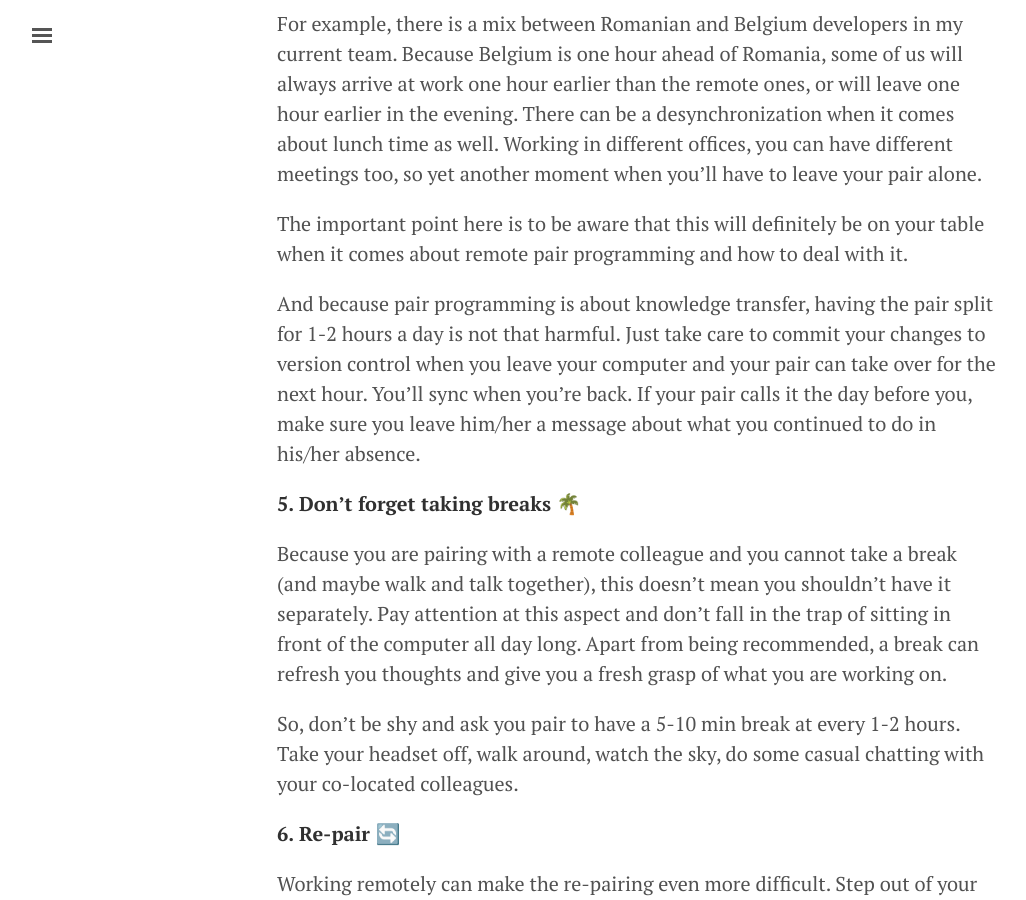
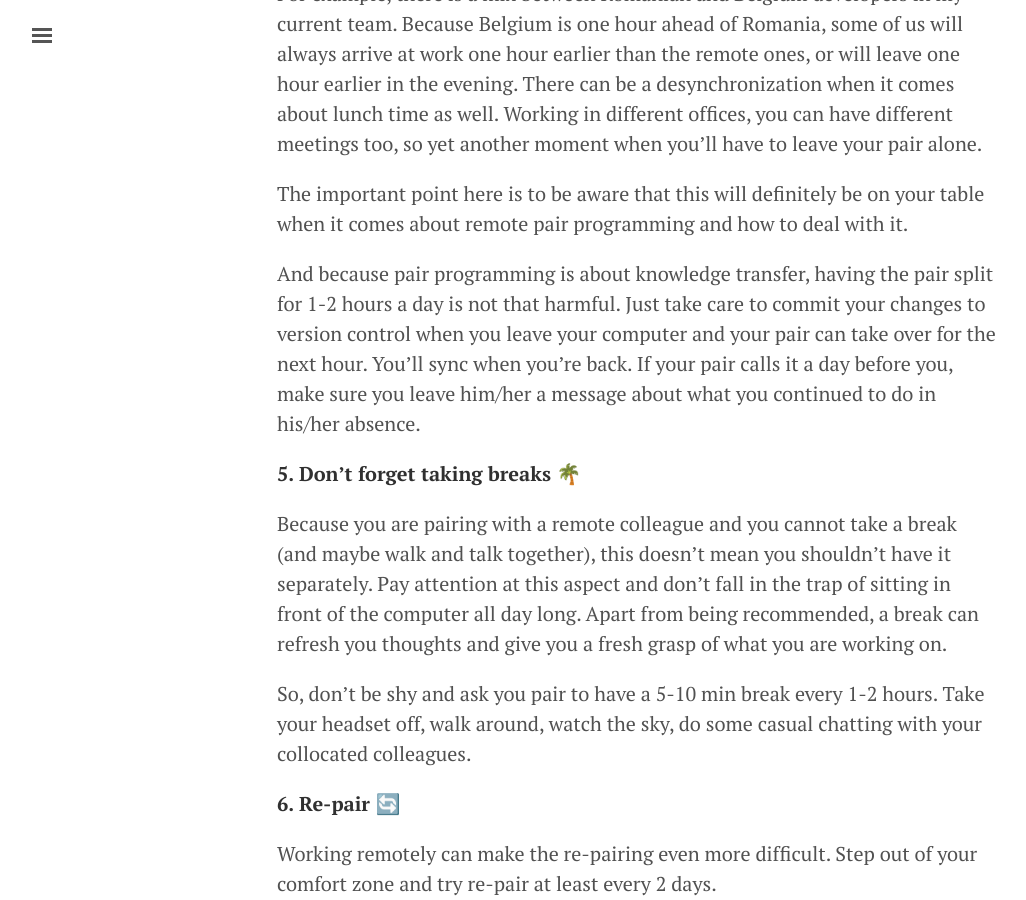
Before and after one commit to valentinabojan/valentinabojan.github.io, a Jekyll site: the page built from _posts/2018-10-16-challenges-when-doing-remote-pair-programming-and-how-to-overcome-them.md, in a window 1280 px wide and 900 px high, scrolled down 2794 px. Shown: the whole window, without its empty margins (3-1029 px from the left). Built offline with Jekyll 4.4.1, drawn with Linux system fonts in a browser that asks for light colours; nearby versions of some CDN libraries; comment, search, counter and statistics services are not loaded; some of the changed text lies outside the part shown.

Commit message:
Update 2018-10-16-challenges-when-doing-remote-pair-programming-and-how-to-overcome-them.md

```diff
--- a/_posts/2018-10-16-challenges-when-doing-remote-pair-programming-and-how-to-overcome-them.md
+++ b/_posts/2018-10-16-challenges-when-doing-remote-pair-programming-and-how-to-overcome-them.md
@@ -53,12 +52,11 @@
 
 **2. Find a lightweight tool to always keep in touch to your pair 🗣️**
 
-Even if TeamViewer is smart enough to offer you sound/video features to keep in touch to your pair during the process,
-personally I didn't have a such a great experience using its audio features on my Linux machine, so I dropped it
+Even if TeamViewer is smart enough to offer you sound/video features to keep in touch to your pair during the process,   personally I didn't have such a great experience using its audio features on my Linux machine, so I dropped it
 and kept using it only for remote control.
 
 The commonly agreed choice in my team was using the Slack calls. We were already using [Slack](https://slack.com) for
-team communication, so we happily gave the Slack calls a try when this feature was released. And we didn't regret it.
+team communication, so we happily gave the Slack calls a try when this feature was released. And we didn't regret it!
 
 **3. Find a suitable way to do a remote architecture design 🎨**
 
@@ -85,8 +83,7 @@
 
 And because pair programming is about knowledge transfer, having the pair split for
 1-2 hours a day is not that harmful. Just take care to commit your changes to version control when you leave your
-computer and your pair can take over for the next hour. You'll sync when you're back. If your pair calls it the day before you,
-make sure you leave him/her a message about what you continued to do in his/her absence.
+computer and your pair can take over for the next hour. You'll sync when you're back. If your pair calls it a day before you, make sure you leave him/her a message about what you continued to do in his/her absence.
 
 **5. Don't forget taking breaks 🌴**
 
@@ -95,8 +92,8 @@
 in front of the computer all day long. Apart from being recommended, a break can refresh you thoughts and give you a fresh
 grasp of what you are working on.
 
-So, don't be shy and ask you pair to have a 5-10 min break at every 1-2 hours. Take your headset off, walk around,
-watch the sky, do some casual chatting with your co-located colleagues.
+So, don't be shy and ask you pair to have a 5-10 min break every 1-2 hours. Take your headset off, walk around,
+watch the sky, do some casual chatting with your collocated colleagues.
 
 **6. Re-pair 🔄**
 
@@ -128,9 +125,9 @@
 And don't forget to share them with your team! You are all trying your best to make remote pair programming work,
 so if you felt the pain of your audio headset, most probably your colleagues would do as well.
 
-**9. Don't forget to interact with your co-located colleagues 👋**
+**9. Don't forget to interact with your collocated colleagues 👋**
 
-If you have more remote colleagues than co-located, there is a higher probability of doing remote pair programming.
+If you have more remote colleagues than collocated, there is a higher probability of doing remote pair programming.
 This can affect your relationships with your peer colleagues. If you are lucky, you will have lunch together.
 Otherwise, there is a risk to be days when you don't talk at all.
 
@@ -147,7 +144,7 @@
 being open minded when facing its challenges and putting all the good will and effort to make it work are only a few of
 the steps to be successful in remote pair programming.
 
-When we 'migrated' from doing pair programming in our co-located team to doing it remotely, I often heard in my team the following words:
+When we 'migrated' from doing pair programming in our collocated team to doing it remotely, I often heard in my team the following words:
 > It's not about bad tooling, it's about team's attitude. It's about if your team really wants remote pair programming!
 
 Yes, you can blame the distance or the bad tooling that make your job difficult, but if you are in a team where everyone
```
Also changed, not shown: other parts of _posts/2018-10-16-challenges-when-doing-remote-pair-programming-and-how-to-overcome-them.md (+2 -3 lines).
